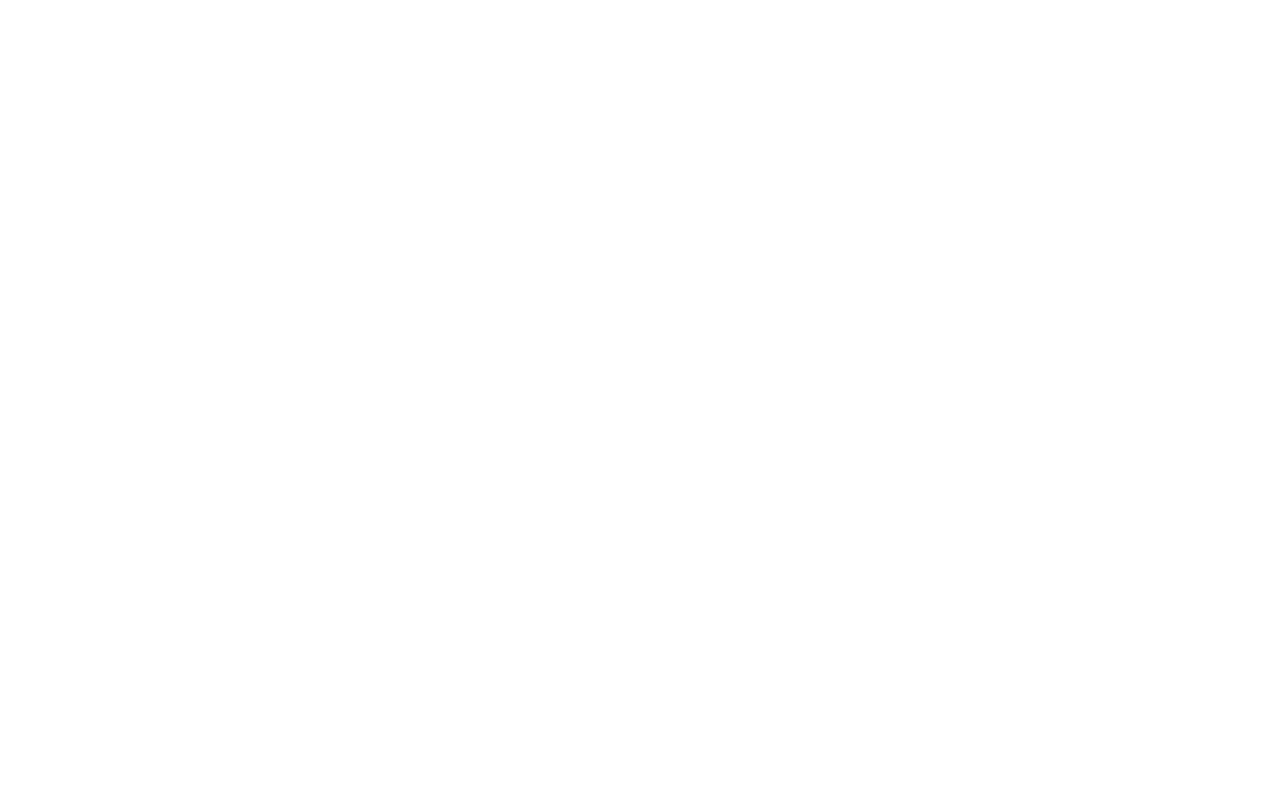
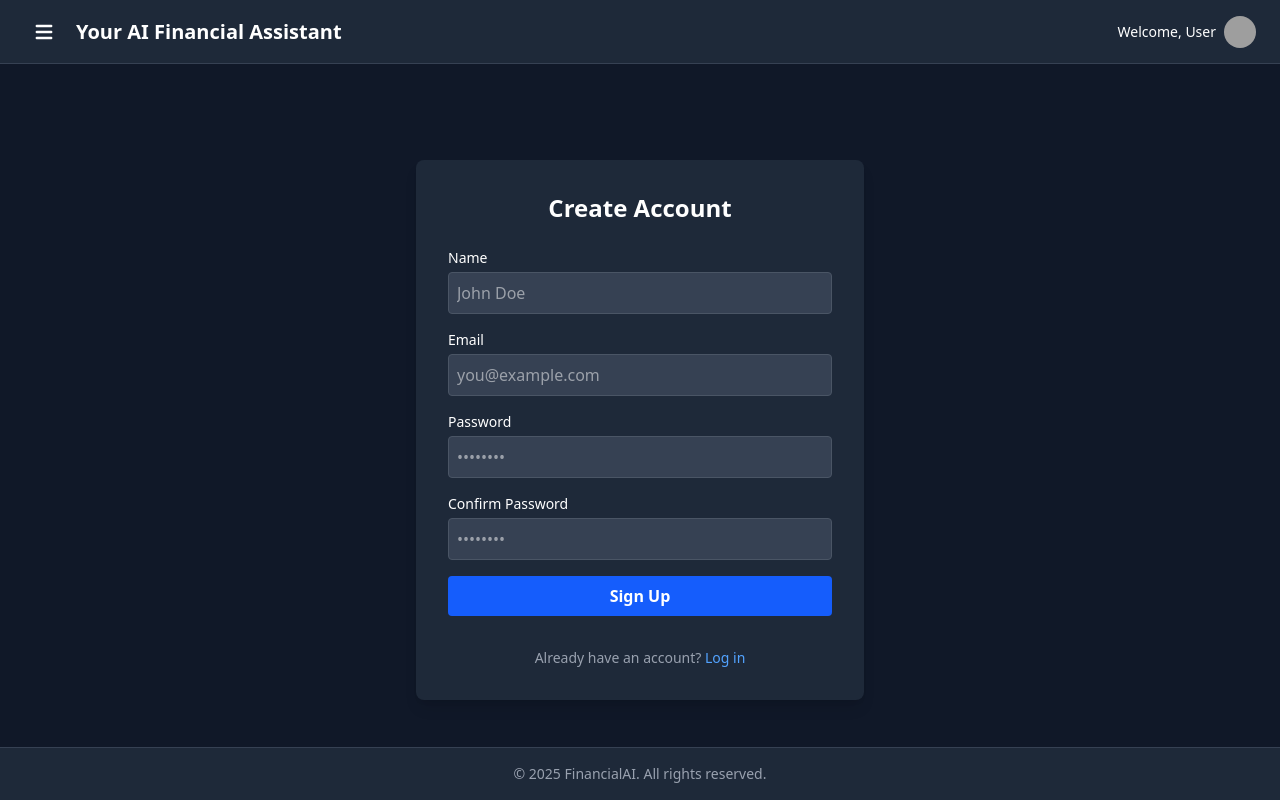
Before and after one commit to 21Scoob/FinancialAI, a React (Vite) app in the folder Client/: page /signup in a window 1280 px wide. Before the commit this address had no page. Built offline with nearby package versions, Linux system fonts and the light colour scheme; grey boxes are pictures that could not be loaded.

Commit message:
Structurare pagina signup si signin

```diff
--- a/Client/src/App.jsx
+++ b/Client/src/App.jsx
@@ -4,6 +4,8 @@
 import Stocks from "./pages/Stocks.jsx";
 import Budget from "./pages/Budget.jsx";
 import Reports from "./pages/Reports.jsx";
+import Login from "./pages/Login.jsx";
+import Signup from "./pages/Signup.jsx";
 
 export default function App() {
   return (
@@ -13,6 +15,8 @@
         <Route path="/stocks" element={<Stocks />} />
         <Route path="/budget" element={<Budget />} />
         <Route path="/reports" element={<Reports />} />
+        <Route path="/login" element={<Login />} />
+        <Route path="/signup" element={<Signup />} />
       </Routes>
     </Router>
   );
--- /dev/null
+++ b/Client/src/pages/Login.jsx
@@ -0,0 +1,50 @@
+import React, { useState } from "react";
+import Sidebar from "../components/Sidebar";
+import Topbar from "../components/TopBar";
+import Footer from "../components/Footer";
+
+export default function Login() {
+  const [sidebarOpen, setSidebarOpen] = useState(false);
+
+  return (
+    <div className="flex flex-col h-screen bg-gray-900 text-white overflow-hidden">
+      {/* Sidebar */}
+      <Sidebar isOpen={sidebarOpen} onClose={() => setSidebarOpen(false)} />
+
+      {/* Main content area */}
+      <div className="flex-1 flex flex-col w-full overflow-hidden">
+        <Topbar onMenuClick={() => setSidebarOpen(!sidebarOpen)} />
+
+        <main className="flex-1 p-4 flex items-center justify-center bg-gray-900 overflow-auto">
+          <div className="bg-gray-800 p-8 rounded-lg shadow-lg w-full max-w-md">
+            <h2 className="text-2xl font-semibold mb-6 text-center">Sign In</h2>
+            <form className="space-y-4">
+              <div>
+                <label className="block mb-1 text-sm">Email</label>
+                <input
+                  type="email"
+                  className="w-full p-2 rounded bg-gray-700 border border-gray-600 focus:outline-none focus:ring-2 focus:ring-blue-500"
+                />
+              </div>
+              <div>
+                <label className="block mb-1 text-sm">Password</label>
+                <input
+                  type="password"
+                  className="w-full p-2 rounded bg-gray-700 border border-gray-600 focus:outline-none focus:ring-2 focus:ring-blue-500"
+                />
+              </div>
+              <button
+                type="submit"
+                className="w-full py-2 bg-blue-600 hover:bg-blue-700 transition rounded text-white font-semibold"
+              >
+                Login
+              </button>
+            </form>
+          </div>
+        </main>
+
+        <Footer />
+      </div>
+    </div>
+  );
+}
--- /dev/null
+++ b/Client/src/pages/Signup.jsx
@@ -0,0 +1,76 @@
+import React, { useState } from "react";
+import Sidebar from "../components/Sidebar";
+import Topbar from "../components/TopBar";
+import Footer from "../components/Footer";
+
+export default function Signup() {
+  const [sidebarOpen, setSidebarOpen] = useState(false);
+
+  return (
+    <div className="flex flex-col h-screen bg-gray-900 text-white overflow-hidden">
+      {/* Sidebar */}
+      <Sidebar isOpen={sidebarOpen} onClose={() => setSidebarOpen(false)} />
+
+      {/* Main content */}
+      <div className="flex-1 flex flex-col w-full overflow-hidden">
+        <Topbar onMenuClick={() => setSidebarOpen(!sidebarOpen)} />
+
+        <main className="flex-1 p-4 flex items-center justify-center bg-gray-900 overflow-auto">
+          <div className="bg-gray-800 p-8 rounded-lg shadow-lg w-full max-w-md mt-12">
+            <h2 className="text-2xl font-semibold mb-6 text-center">
+              Create Account
+            </h2>
+            <form className="space-y-4">
+              <div>
+                <label className="block mb-1 text-sm">Name</label>
+                <input
+                  type="text"
+                  className="w-full p-2 rounded bg-gray-700 border border-gray-600 focus:outline-none focus:ring-2 focus:ring-blue-500"
+                  placeholder="John Doe"
+                />
+              </div>
+              <div>
+                <label className="block mb-1 text-sm">Email</label>
+                <input
+                  type="email"
+                  className="w-full p-2 rounded bg-gray-700 border border-gray-600 focus:outline-none focus:ring-2 focus:ring-blue-500"
+                  placeholder="you@example.com"
+                />
+              </div>
+              <div>
+                <label className="block mb-1 text-sm">Password</label>
+                <input
+                  type="password"
+                  className="w-full p-2 rounded bg-gray-700 border border-gray-600 focus:outline-none focus:ring-2 focus:ring-blue-500"
+                  placeholder="••••••••"
+                />
+              </div>
+              <div>
+                <label className="block mb-1 text-sm">Confirm Password</label>
+                <input
+                  type="password"
+                  className="w-full p-2 rounded bg-gray-700 border border-gray-600 focus:outline-none focus:ring-2 focus:ring-blue-500"
+                  placeholder="••••••••"
+                />
+              </div>
+              <button
+                type="submit"
+                className="w-full py-2 bg-blue-600 hover:bg-blue-700 transition rounded text-white font-semibold"
+              >
+                Sign Up
+              </button>
+              <p className="text-sm text-center text-gray-400 mt-4">
+                Already have an account?{" "}
+                <a href="/login" className="text-blue-400 hover:underline">
+                  Log in
+                </a>
+              </p>
+            </form>
+          </div>
+        </main>
+
+        <Footer />
+      </div>
+    </div>
+  );
+}
```
